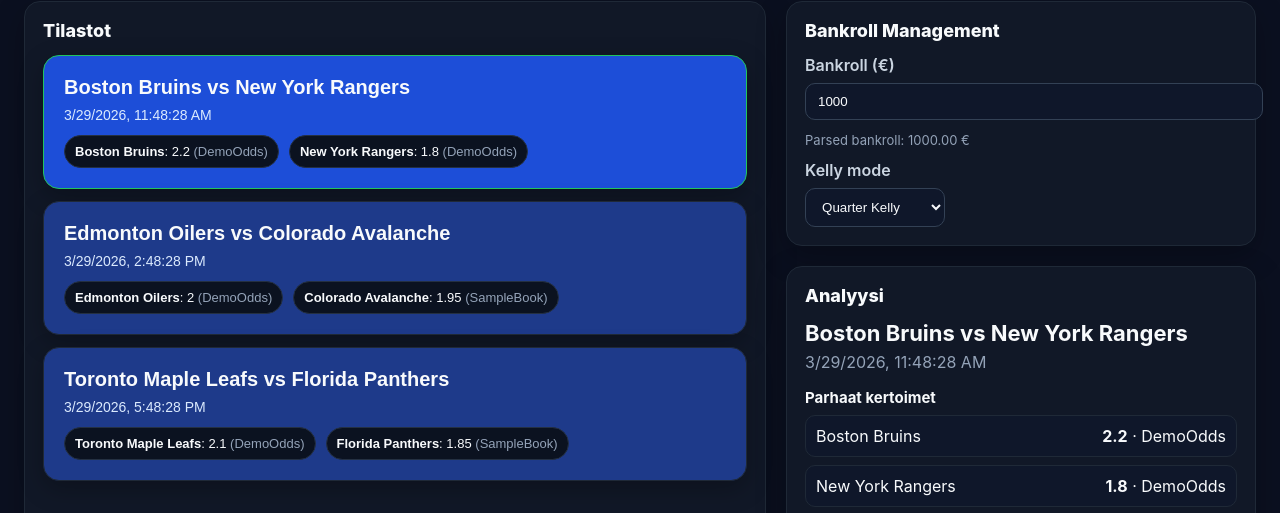
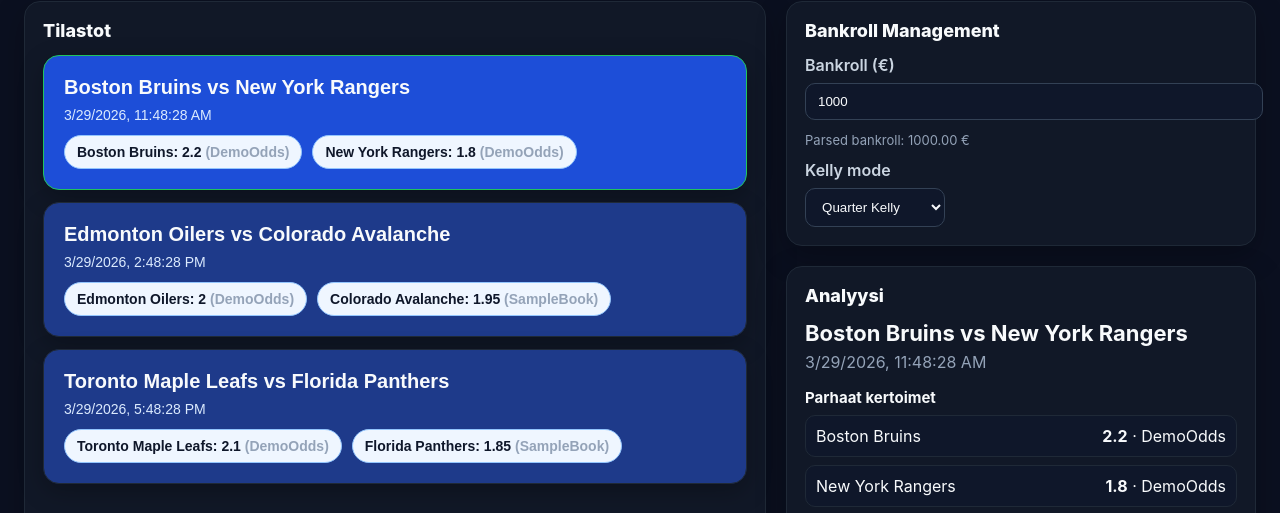
Before and after one commit to vv-glitchhub/scorecaster, a Next.js app: page / in a window 1280 px wide. Shown: the part 256-769 px from the top of the page. Built offline with nearby package versions, Linux system fonts and the light colour scheme; no server answers.

Commit message:
Update page.jsx

```diff
--- a/app/page.jsx
+++ b/app/page.jsx
@@ -916,11 +916,13 @@ const gameCardStyle = {
 };
 
 const pillStyle = {
-  padding: "8px 10px",
+  padding: "8px 12px",
   borderRadius: 999,
-  background: "#0b1220",
-  border: "1px solid #243042",
-  fontSize: 13,
+  background: "#eff6ff",
+  border: "1px solid #93c5fd",
+  color: "#0f172a",
+  fontSize: 14,
+  fontWeight: 600,
 };
 
 const statRowStyle = {
```
